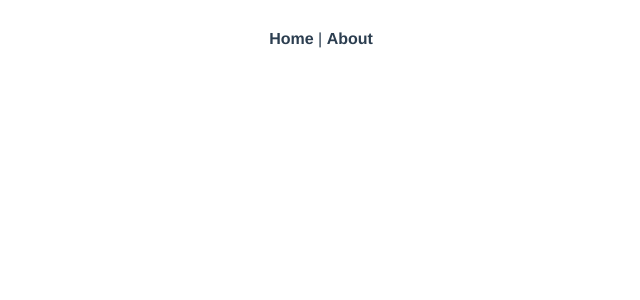
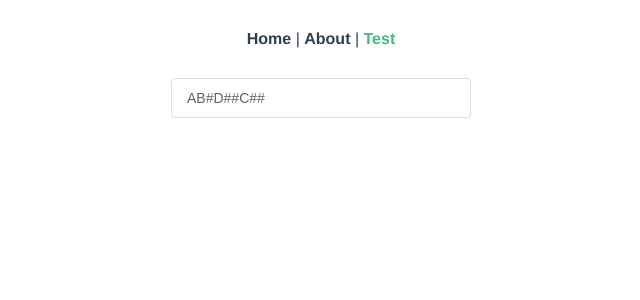
Before and after one commit to zhanglu3/vue-cli3, a Vue app: page /test in a window 1280 px wide. Shown: the top 300 px of the page, without its empty margins (319-959 px from the left). Built offline with nearby package versions, Linux system fonts and the light colour scheme.

Commit message:
feat: add algorithm util

```diff
--- a/src/App.vue
+++ b/src/App.vue
@@ -2,7 +2,8 @@
   <div id="app">
     <div id="nav">
       <router-link to="/">Home</router-link> |
-      <router-link to="/about">About</router-link>
+      <router-link to="/about">About</router-link> |
+      <router-link to="/test">Test</router-link>
     </div>
     <router-view/>
   </div>
--- a/src/router/index.ts
+++ b/src/router/index.ts
@@ -17,6 +17,11 @@ const routes = [
     // this generates a separate chunk (about.[hash].js) for this route
     // which is lazy-loaded when the route is visited.
     component: () => import(/* webpackChunkName: "about" */ '../views/About.vue')
+  },
+  {
+    path: '/test',
+    name: 'test',
+    component: (resolve: (...modules: any[]) => void)=>(require(["@/views/Test"],resolve))
   }
 ]
 
--- /dev/null
+++ b/src/utils/algorithm/algorithm.js
@@ -0,0 +1,46 @@
+class BSTNode {
+    constructor(key){
+        this.key = key || Symbol();
+        this.lChild = null;
+        this.rChild = null;
+    }
+}
+
+/**
+ * 根据前序遍历字符串生成二叉排序树
+ * 空数据的地方用#表示
+ * @param {BSTNode}} node
+ */
+function createPreOrderBST(node, strArr) {
+    if (strArr.length == 0) return;
+    let str = strArr.shift();
+    if (str == '#') return;
+    node.key = str;
+    // 左子树
+    if (strArr[0] != '#') {
+        node.lChild = new BSTNode();
+        createPreOrderBST(node.lChild, strArr);
+    } else {
+        strArr.shift();
+    }
+    // 右子树
+    if (strArr[0] != '#') {
+        node.rChild = new BSTNode();
+        createPreOrderBST(node.rChild, strArr);
+    } else {
+        strArr.shift();
+    }
+}
+
+function getPreOrderBST(str) {
+    // 前序遍历得到的字符串
+    let strArr = str.split('');
+    const rootNode = new BSTNode();
+    createPreOrderBST(rootNode, strArr);
+
+    return rootNode;
+}
+
+export {
+    getPreOrderBST
+}
--- /dev/null
+++ b/src/views/Test.vue
@@ -0,0 +1,36 @@
+<template>
+    <div class="test">
+        <el-input v-model="value" @blur="onBlur" />
+    </div>
+</template>
+<script>
+import {getPreOrderBST} from '@/utils/algorithm/algorithm';
+
+export default {
+    name: 'Test',
+    components: {
+    },
+    data() {
+        return {
+            value: 'AB#D##C##'
+        };
+    },
+    mounted() {
+    },
+    methods: {
+        onBlur(evt) {
+            console.log(getPreOrderBST(evt.target.value));
+        }
+    },
+    beforeDestroy() {
+    }
+};
+</script>
+<style scoped lang="less">
+.test {
+    width: 100%;
+    .el-input {
+        width: 300px;
+    }
+}
+</style>
```
